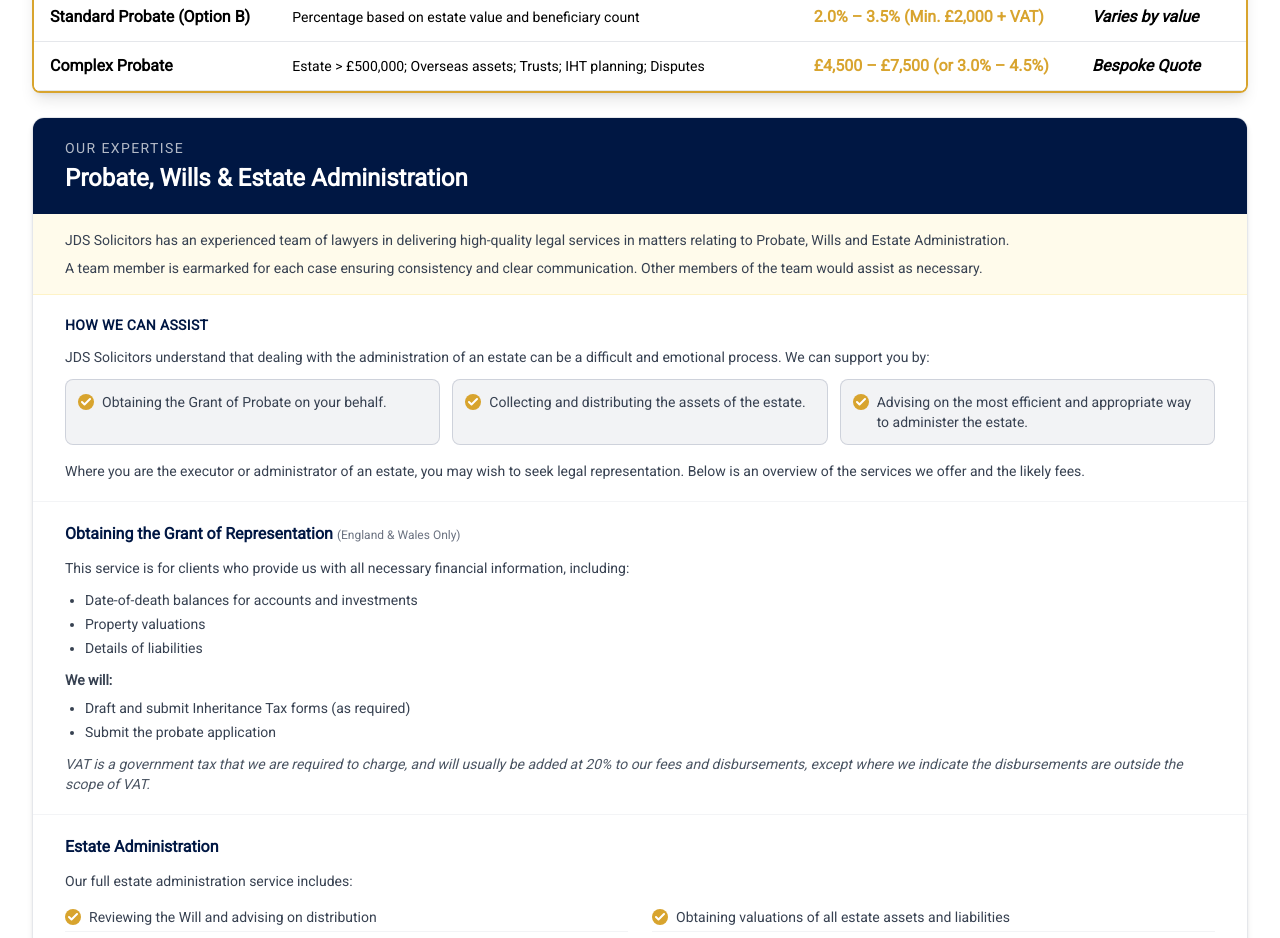
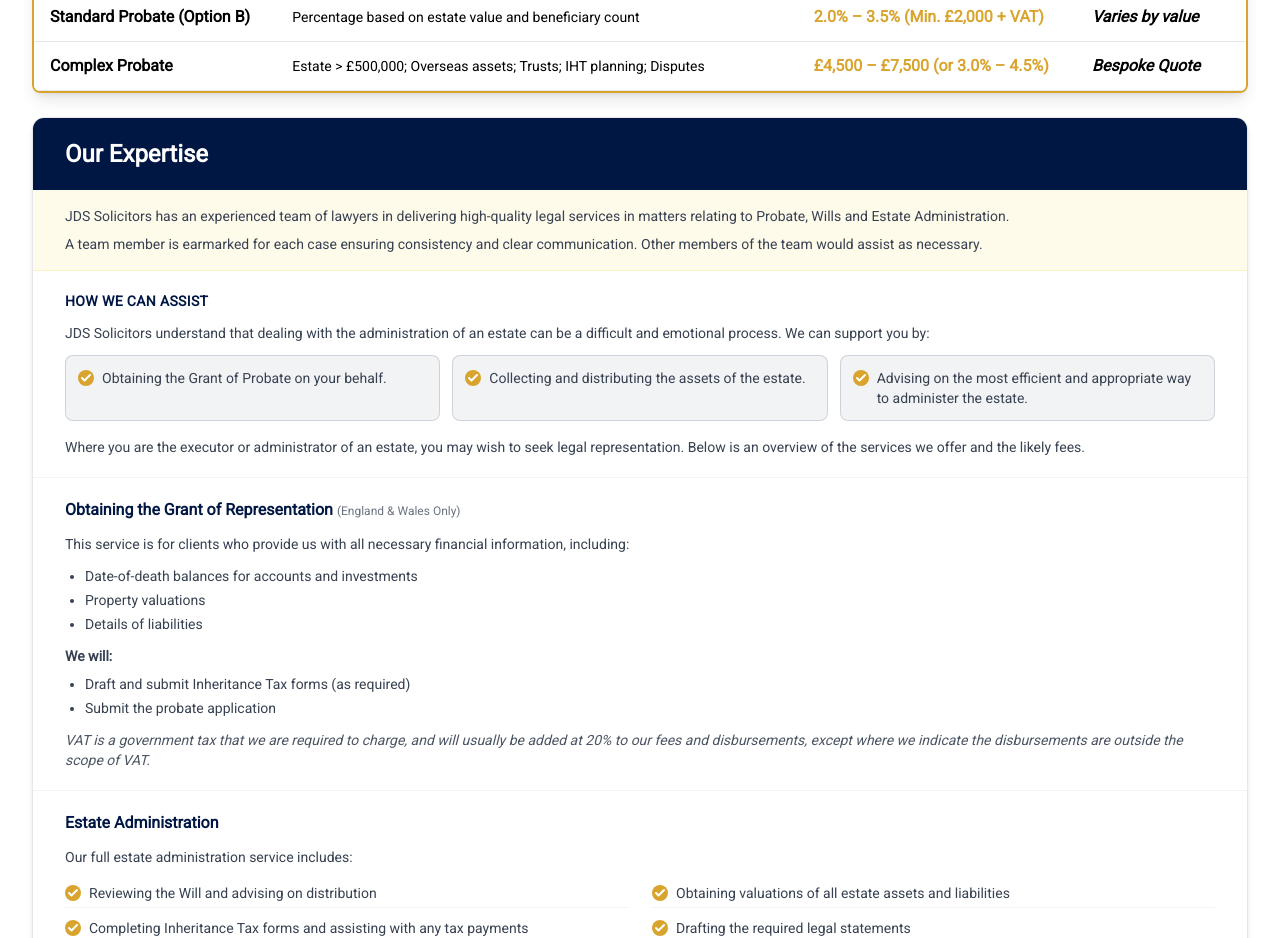
Before and after one commit to coolrass1/jdswebsiteapp, a Next.js app: page /fees in a window 1280 px wide. Shown: the part 2140-3078 px from the top of the page. Built offline with nearby package versions, Linux system fonts and the light colour scheme.

Commit message:
Simplify probate overview header title to 'Our Expertise'

```diff
--- a/app/fees/page.jsx
+++ b/app/fees/page.jsx
@@ -166,8 +166,7 @@
           <div className="mt-6 rounded-xl overflow-hidden shadow-md border border-gray-200">
             {/* Header */}
             <div className="bg-secondary px-5 sm:px-8 py-4 sm:py-5">
-              <p className="text-white text-xs sm:text-sm font-medium uppercase tracking-widest mb-1 opacity-70">Our Expertise</p>
-              <h3 className="text-white text-lg sm:text-2xl font-bold leading-snug">Probate, Wills &amp; Estate Administration</h3>
+              <h3 className="text-white text-lg sm:text-2xl font-bold leading-snug">Our Expertise</h3>
             </div>
 
             {/* Intro */}
```
